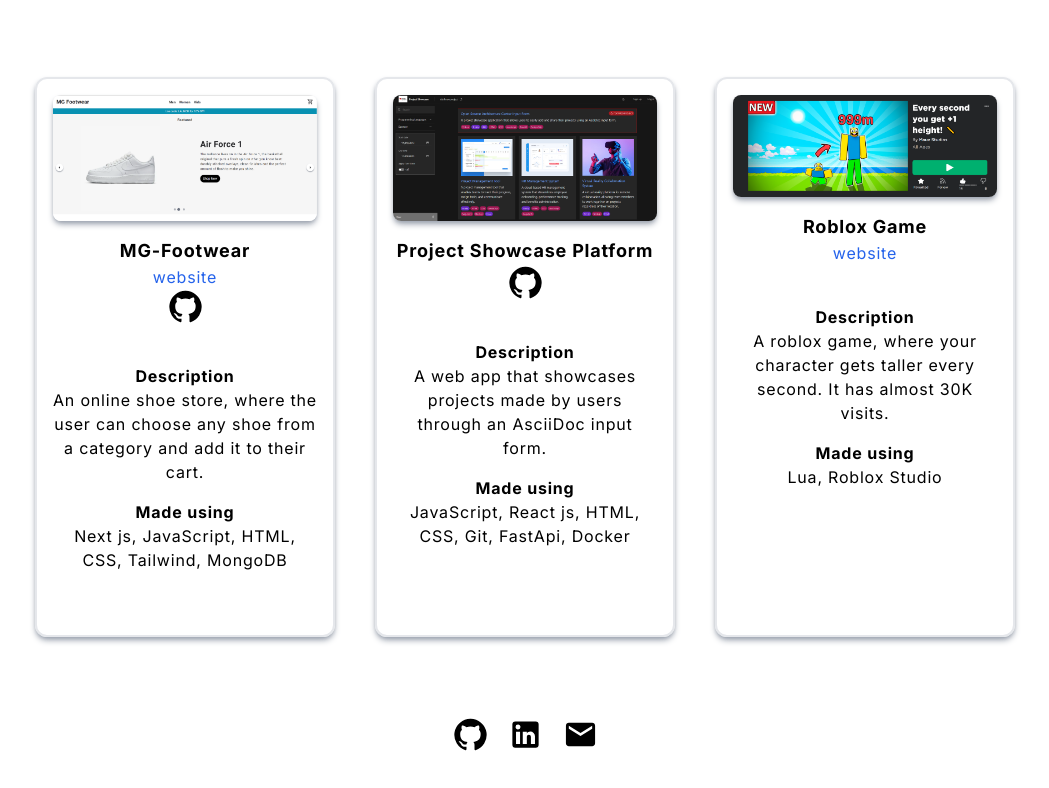
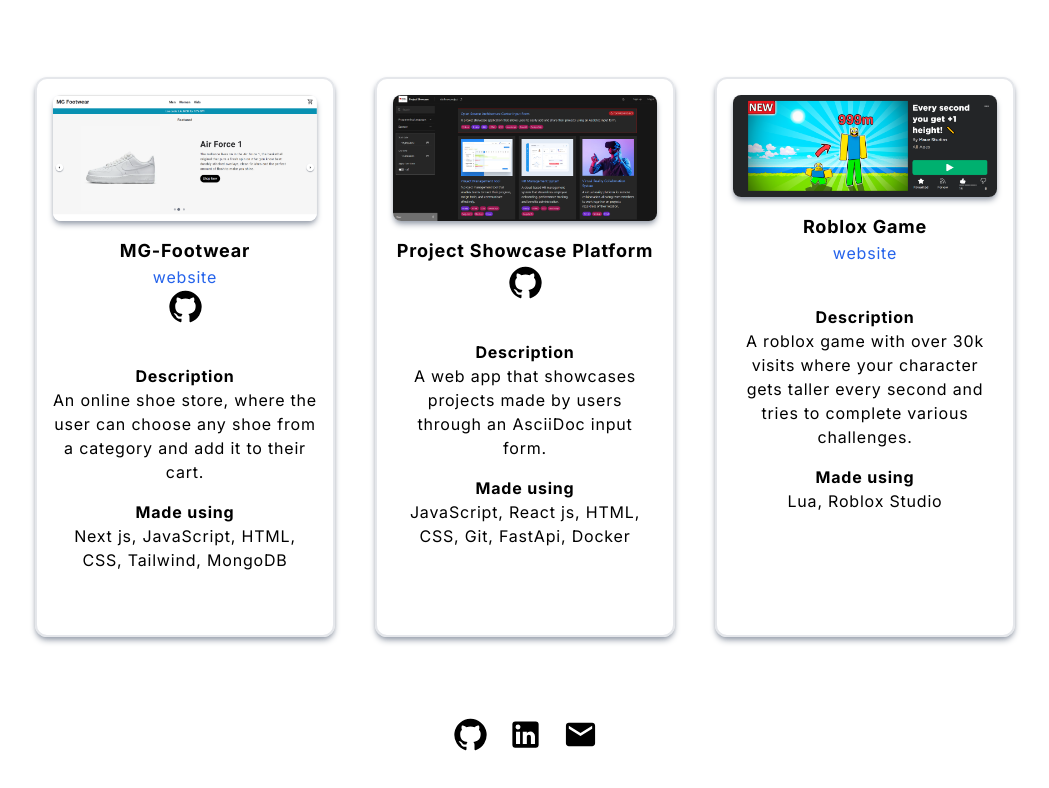
Before and after one commit to MauvG/portfolio-website, a Next.js app: page / in a window 1280 px wide. Shown: the part 1889-2677 px from the top of the page, without its empty margins (115-1164 px from the left). Built offline with nearby package versions, Linux system fonts and the light colour scheme.

Commit message:
updated project desc

```diff
--- a/components/Projects.jsx
+++ b/components/Projects.jsx
@@ -29,7 +29,7 @@
           src="/projects/roblox.PNG"
           name="Roblox Game"
           website="https://www.roblox.com/games/11879742279/Every-second-you-get-1-height#!/about"
-          desc="A roblox game, where your character gets taller every second. It has almost 30K visits."
+          desc="A roblox game with over 30k visits where your character gets taller every second and tries to complete various challenges."
           skills="Lua, Roblox Studio"
           github=""
         />
```
